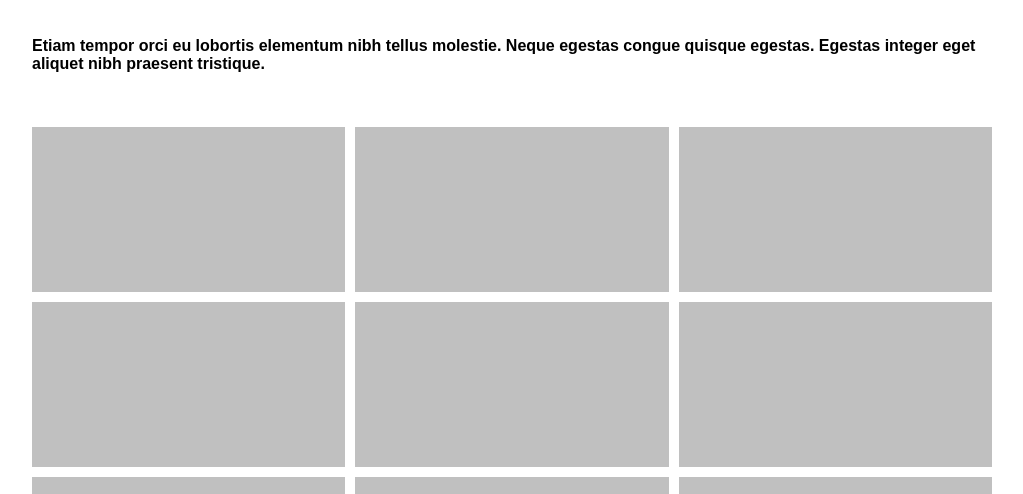
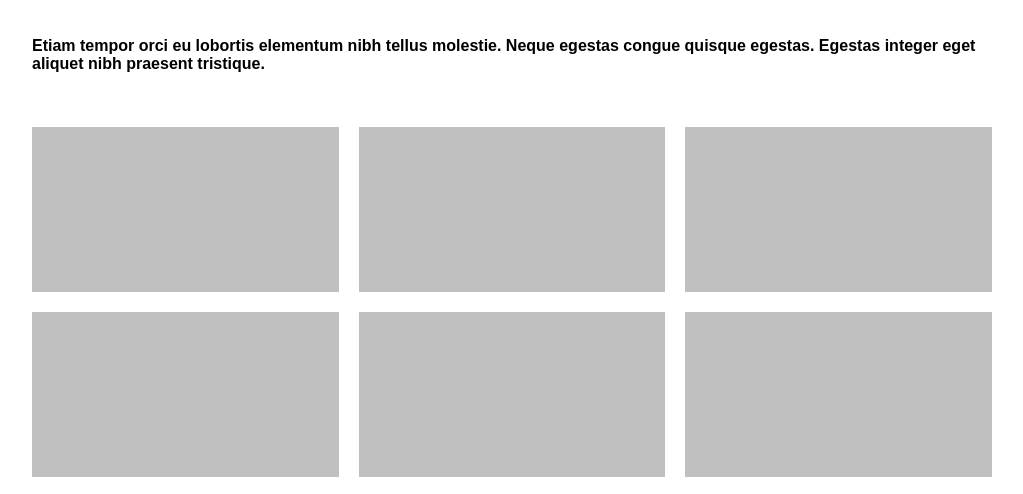
Before and after one commit to SuhasSDSU/Assignment-4, a plain HTML site: page Layout2/index.html in a window 1280 px wide. Shown: the part 228-722 px from the top of the page, without its empty margins (128-1151 px from the left). Drawn offline with Linux system fonts and the light colour scheme.

Commit message:
updated stylesheet
Changes made in grid-gap for main section

```diff
--- a/Layout2/styles/style.css
+++ b/Layout2/styles/style.css
@@ -43,7 +43,7 @@ header {
 main {
     grid-row: 3/4; grid-column: 1/5;
     display: grid;
-    grid-gap: 10px;
+    grid-gap: 20px;
     grid-template: repeat(3, 165px) / repeat(3, 1fr);
 }
 footer {
```
